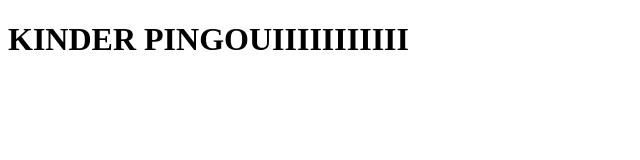
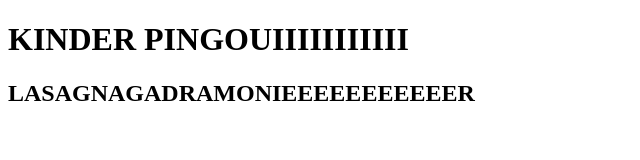
Before and after one commit to Trezalys/Test, a plain HTML site: page index.html in a window 1280 px wide. Shown: the whole page, without its empty margins (0-640 px from the left). Drawn offline with Linux system fonts and the light colour scheme.

Commit message:
Lasagnagadramonier

```diff
--- a/index.html
+++ b/index.html
@@ -11,6 +11,8 @@
 
 		<h1>KINDER PINGOUIIIIIIIIIII</h1>
 
+
+		<h2> LASAGNAGADRAMONIEEEEEEEEEEER</h2>
 	</body>
 
 </html>
```
